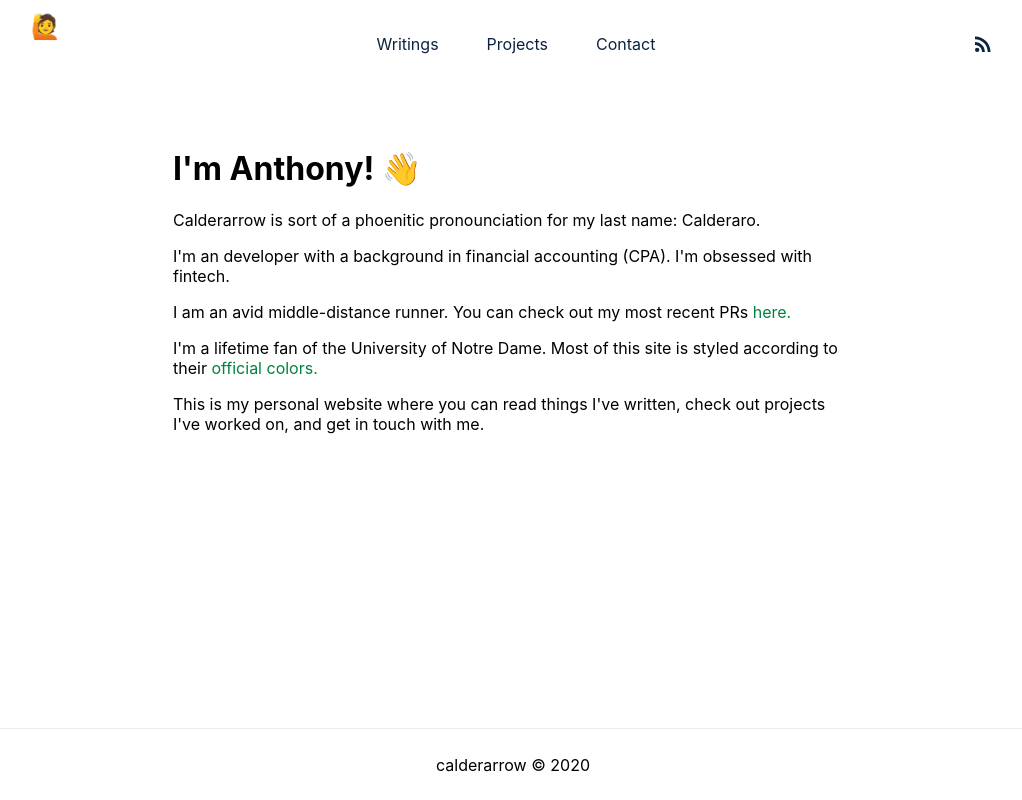
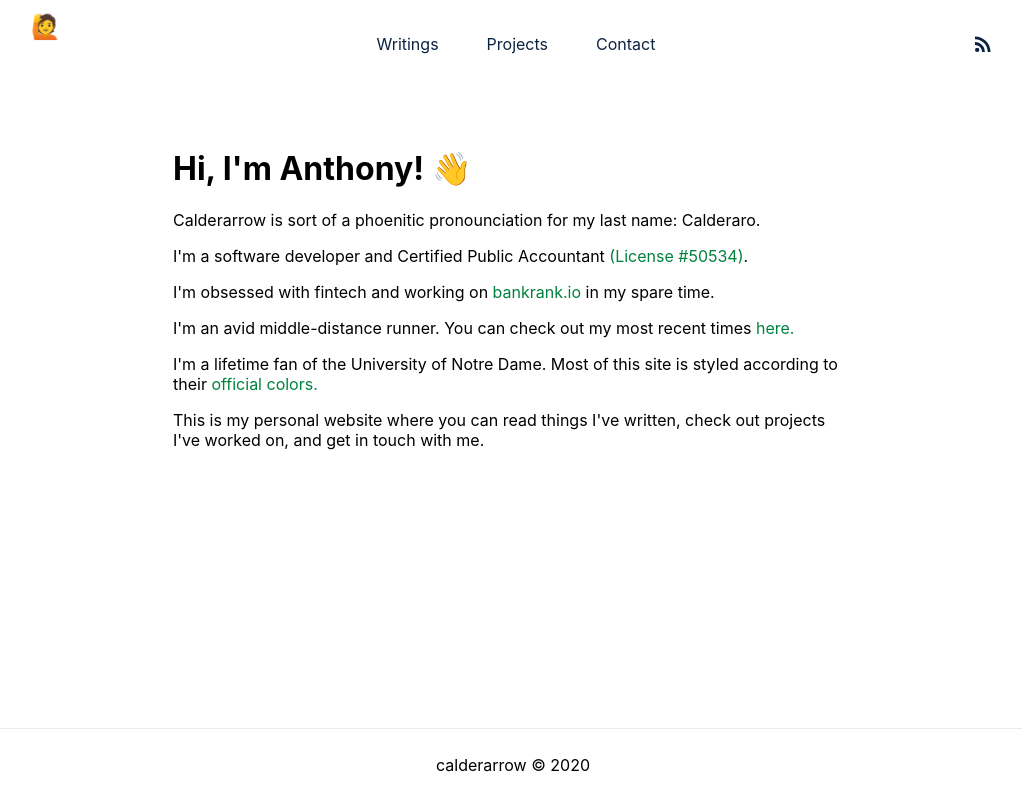
Before and after one commit to Anthony-Calderaro/calderarrow, a Next.js app: page / in a window 1280 px wide. Shown: the whole page, without its empty margins (127-1149 px from the left). Built offline with nearby package versions, Linux system fonts and the light colour scheme.

Commit message:
Updated emoticon and landing page text.

```diff
--- a/pages/index.js
+++ b/pages/index.js
@@ -4,10 +4,11 @@ import styles from '../styles/Home.module.css';
 export default function Home() {
   return (
     <div>
-      <h1>I'm Anthony! 👋</h1>
+      <h1>Hi, I'm Anthony! 👋</h1>
       <p>Calderarrow is sort of a phoenitic pronounciation for my last name: Calderaro.</p>
-      <p>I'm an developer with a background in financial accounting (CPA). I'm obsessed with fintech.</p>
-      <p>I am an avid middle-distance runner. You can check out my most recent PRs <Link href='/writings/run-log'><a className={styles.blogLink}>here.</a></Link></p>
+      <p>I'm a software developer and Certified Public Accountant <Link href='https://cpaportal.boa.virginia.gov/Verification/'><a className={styles.blogLink}>(License #50534)</a></Link>. </p>
+      <p>I'm obsessed with fintech and working on <Link href='https://bankrank.io'><a className={styles.blogLink}>bankrank.io</a></Link> in my spare time.</p>
+      <p>I'm an avid middle-distance runner. You can check out my most recent times <Link href='/writings/run-log'><a className={styles.blogLink}>here.</a></Link></p>
       <p>I'm a lifetime fan of the University of Notre Dame. Most of this site is styled according to their <Link href='https://onmessage.nd.edu/university-branding/colors/'><a className={styles.blogLink}>official colors.</a></Link></p>
       <p>This is my personal website where you can read things I've written, check out projects I've worked on, and get in touch with me.</p>
 
```
Also changed, not shown: pages/_app.js (+1 -1 lines).
